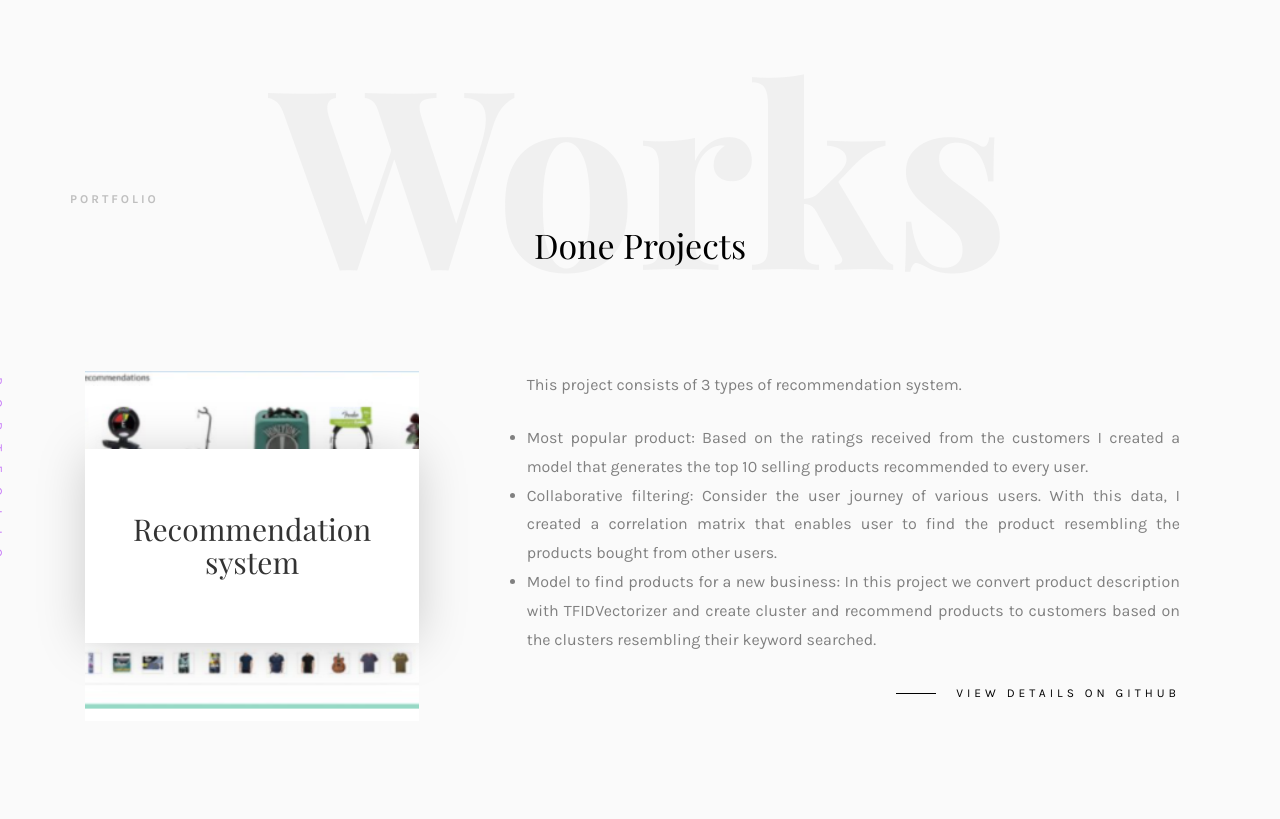
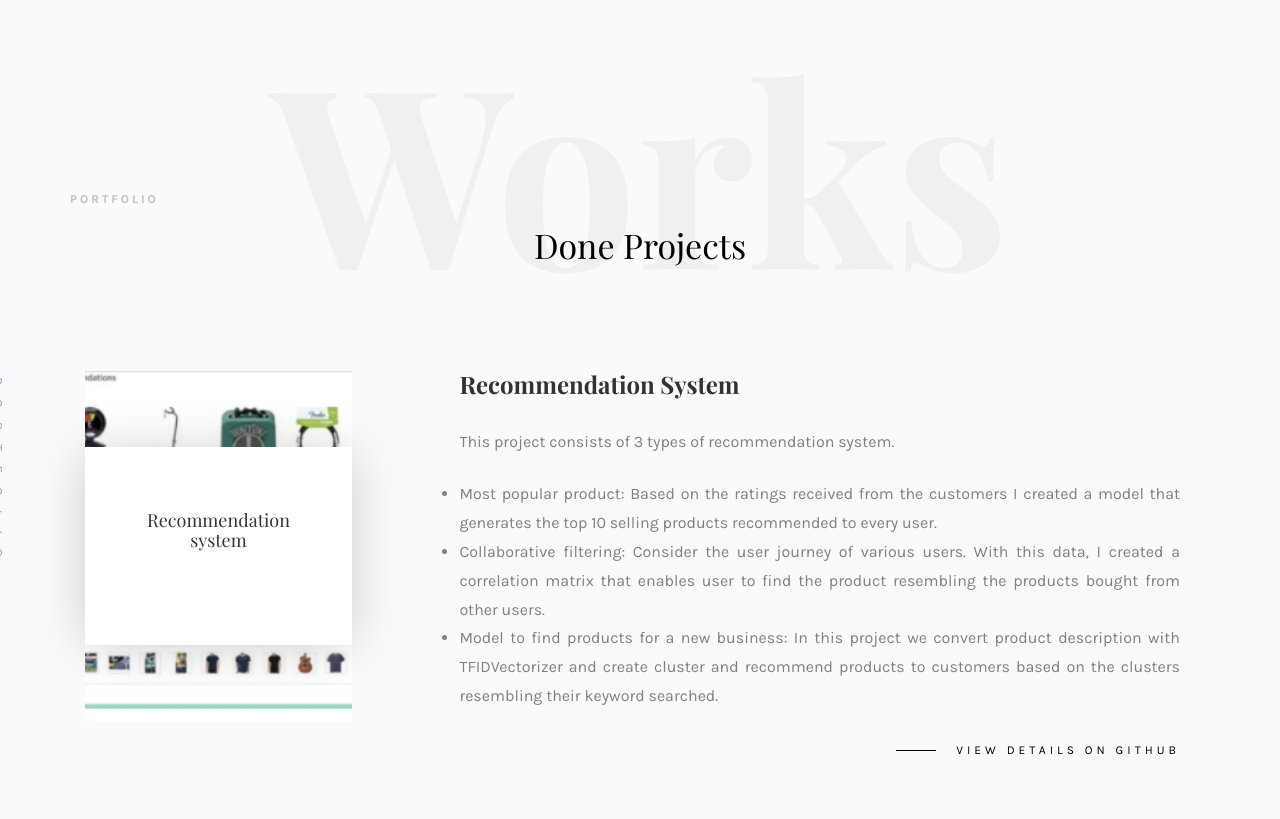
Before and after one commit to MurtazaJ/portfolio, a Flask app: page / in a window 1280 px wide; the page is wider, and only the part inside the window is pictured. Shown: the part 2547-3366 px from the top of that part. Run offline with Flask 2, Linux system fonts and the light colour scheme; some libraries are stand-ins or nearby versions; some web fonts are replaced.

Commit message:
changed skills

```diff
--- a/templates/projects2.html
+++ b/templates/projects2.html
@@ -22,12 +22,13 @@
 				<a href="https://share.streamlit.io/murtazaj/projects/main/amazon_recommendation/app.py" class="work-img" target=blank style="background-image: url(static/images/recommendation.png);">
 					<div class="display-t">
 						<div class="work-name">
-							<h2>Recommendation system</h2>
+							<h4>Recommendation system</h4>
 						</div>
 					</div>
 				</a>
 				<div class="col-md-12 col-md-offset-1">
 					<div class="desc">
+						<h3><b>Recommendation System</b></h3>
 						<p>This project consists of 3 types of recommendation system.</p>
 						<ul>
 							<li>Most popular product: Based on the ratings received from the customers I created a model that generates the top 10 selling products recommended to every user.</li>
```
